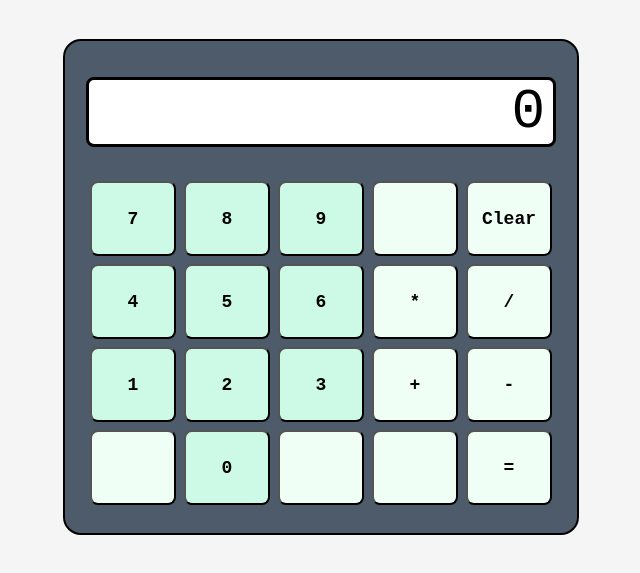
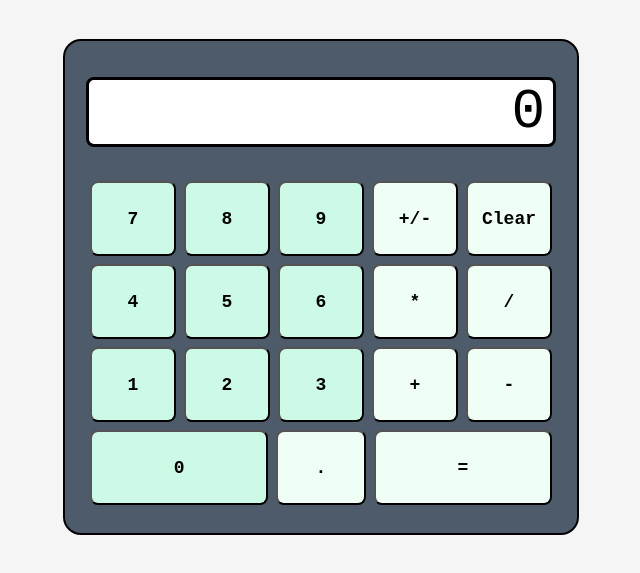
Before and after one commit to Kevin-Aas/calculator, a plain HTML site: page index.html in a window 1280 px wide. Shown: the part 107-680 px from the top of the page, without its empty margins (319-959 px from the left). Drawn offline with Linux system fonts and the light colour scheme.

Commit message:
Scale 0 and equals buttons and add . and +/-

```diff
--- a/index.html
+++ b/index.html
@@ -17,7 +17,7 @@
                     <button class="num" id="n7">7</button>
                     <button class="num" id="n8">8</button>
                     <button class="num" id="n9">9</button>
-                    <button></button>
+                    <button>+/-</button>
                     <button id="clear">Clear</button>
                 </div>
                 <div class="row second_row">
@@ -35,10 +35,8 @@
                     <button class="operation" id="subtract">-</button>
                 </div>
                 <div class="row last_row">
-                    <button></button>
                     <button class="num" id="n0">0</button>
-                    <button></button>
-                    <button></button>
+                    <button>.</button>
                     <button id="equals">=</button>
                 </div>
             </div>
--- a/style.css
+++ b/style.css
@@ -62,3 +62,13 @@ button {
 .num {
     background-color: #cdf9e7;
 }
+
+#n0 {
+    flex-grow: 2;
+    flex-basis: 40px;
+}
+
+#equals {
+    flex-grow: 2;
+    flex-basis: 40px;
+}
```
